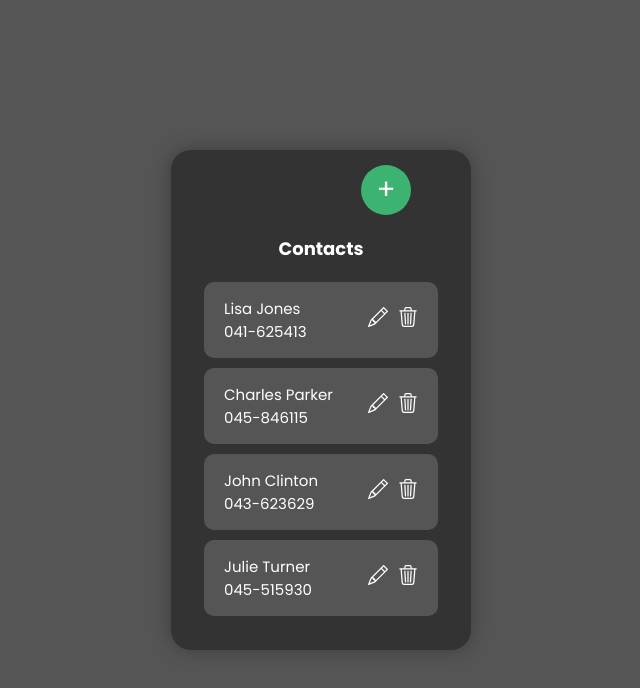
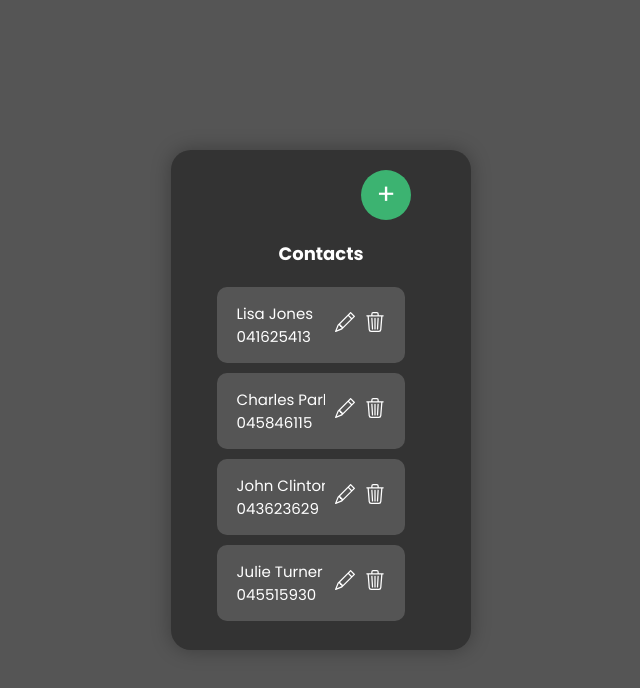
Before and after one commit to matifelitti/React-phone-numbers-agenda, a React (Vite) app in the folder React-phone-numbers-agenda/: page / in a window 1280 px wide. Shown: the top 688 px of the page, without its empty margins (319-959 px from the left). Built offline with nearby package versions, Linux system fonts and the light colour scheme.

Commit message:
edit and delete contacts

```diff
--- a/React-phone-numbers-agenda/src/App.jsx
+++ b/React-phone-numbers-agenda/src/App.jsx
@@ -1,12 +1,13 @@
-import { phones } from "./Phones";
 import React, { useState } from "react";
 import "./styles.css";
+import { phones } from "./Phones";
 
 function App() {
   const [phonesList, setPhonesList] = useState(phones);
   const [newName, setNewName] = useState("");
   const [newNumber, setNewNumber] = useState("");
   const [modalOpenNewContact, setModalOpenNewContact] = useState(false);
+  const [editingPhoneId, setEditingPhoneId] = useState(null);
   const phoneDigits = /^\d{9}$/;
 
   const handleSave = (e) => {
@@ -20,6 +21,20 @@ function App() {
       return;
     }
 
+    if (editingPhoneId !== null) {
+      const updatedPhonesList = phonesList.map((phone) => {
+        if (phone.id === editingPhoneId) {
+          return {
+            ...phone,
+            name: newName,
+            number: newNumber,
+          };
+        }
+        return phone;
+      });
+      setPhonesList(updatedPhonesList);
+      setEditingPhoneId(null);
+    } else {
       const lastPhoneId =
         phonesList.length > 0 ? phonesList[phonesList.length - 1].id : 0;
 
@@ -29,18 +44,42 @@ function App() {
         number: newNumber,
       };
       setPhonesList([...phonesList, newPhone]);
+    }
+
     setNewName("");
     setNewNumber("");
     setModalOpenNewContact(false);
+  };
+
+  const handleDelete = (phoneId) => {
+    const updatedPhonesList = phonesList.filter(
+      (phone) => phone.id !== phoneId
+    );
+    setPhonesList(updatedPhonesList);
+  };
+
+  const openEditModal = (phoneId) => {
+    const phoneToEdit = phonesList.find((phone) => phone.id === phoneId);
+    if (phoneToEdit) {
+      setNewName(phoneToEdit.name);
+      setNewNumber(phoneToEdit.number);
+      setEditingPhoneId(phoneId);
+      setModalOpenNewContact(true);
+    }
   };
 
   return (
     <div className="container">
       <div className="phonesContainer">
         <button
-          className="addNewPhone"
+          className="addNewContact"
           title="add new contact"
-          onClick={() => setModalOpenNewContact(true)}
+          onClick={() => {
+            setNewName("");
+            setNewNumber("");
+            setEditingPhoneId(null);
+            setModalOpenNewContact(true);
+          }}
         >
           +
         </button>
@@ -64,13 +103,15 @@ function App() {
                   >
                     X
                   </button>
-                  <h5 className="modal-title">New Contact </h5>
+                  <h5 className="modal-title">
+                    {editingPhoneId !== null ? "Edit Contact" : "New Contact"}
+                  </h5>
                 </div>
                 <div>
                   <form onSubmit={handleSave}>
                     <input
                       type="text"
-                      name="namscdade"
+                      name="name"
                       value={newName}
                       placeholder="name"
                       onChange={(e) => setNewName(e.target.value)}
@@ -102,6 +143,7 @@ function App() {
         </div>
 
         <h2>Contacts</h2>
+        <div className="scrollBar">
           {phonesList.map((phone) => (
             <div className="phonesData" key={phone.id}>
               <div className="contact-info">
@@ -109,25 +151,25 @@ function App() {
                 <p>{phone.number}</p>
               </div>
               <div className="icons">
-              <button>
+                <button onClick={() => openEditModal(phone.id)}>
                   <svg
                     xmlns="http://www.w3.org/2000/svg"
                     width="20"
                     height="20"
                     fill="currentColor"
-                  class="bi bi-pencil"
+                    className="bi bi-pencil"
                     viewBox="0 0 16 16"
                   >
                     <path d="M12.146.146a.5.5 0 0 1 .708 0l3 3a.5.5 0 0 1 0 .708l-10 10a.5.5 0 0 1-.168.11l-5 2a.5.5 0 0 1-.65-.65l2-5a.5.5 0 0 1 .11-.168zM11.207 2.5 13.5 4.793 14.793 3.5 12.5 1.207zm1.586 3L10.5 3.207 4 9.707V10h.5a.5.5 0 0 1 .5.5v.5h.5a.5.5 0 0 1 .5.5v.5h.293zm-9.761 5.175-.106.106-1.528 3.821 3.821-1.528.106-.106A.5.5 0 0 1 5 12.5V12h-.5a.5.5 0 0 1-.5-.5V11h-.5a.5.5 0 0 1-.468-.325" />
                   </svg>
                 </button>
-              <button>
+                <button onClick={() => handleDelete(phone.id)}>
                   <svg
                     xmlns="http://www.w3.org/2000/svg"
                     width="20"
                     height="20"
                     fill="currentColor"
-                  class="bi bi-trash3"
+                    className="bi bi-trash3"
                     viewBox="0 0 16 16"
                   >
                     <path d="M6.5 1h3a.5.5 0 0 1 .5.5v1H6v-1a.5.5 0 0 1 .5-.5M11 2.5v-1A1.5 1.5 0 0 0 9.5 0h-3A1.5 1.5 0 0 0 5 1.5v1H1.5a.5.5 0 0 0 0 1h.538l.853 10.66A2 2 0 0 0 4.885 16h6.23a2 2 0 0 0 1.994-1.84l.853-10.66h.538a.5.5 0 0 0 0-1zm1.958 1-.846 10.58a1 1 0 0 1-.997.92h-6.23a1 1 0 0 1-.997-.92L3.042 3.5zm-7.487 1a.5.5 0 0 1 .528.47l.5 8.5a.5.5 0 0 1-.998.06L5 5.03a.5.5 0 0 1 .47-.53Zm5.058 0a.5.5 0 0 1 .47.53l-.5 8.5a.5.5 0 1 1-.998-.06l.5-8.5a.5.5 0 0 1 .528-.47M8 4.5a.5.5 0 0 1 .5.5v8.5a.5.5 0 0 1-1 0V5a.5.5 0 0 1 .5-.5" />
@@ -138,6 +180,7 @@ function App() {
           ))}
         </div>
       </div>
+    </div>
   );
 }
 
--- a/React-phone-numbers-agenda/src/Phones.jsx
+++ b/React-phone-numbers-agenda/src/Phones.jsx
@@ -2,21 +2,21 @@ export const phones = [
   {
     id: 1,
     name: "Lisa Jones",
-    number: "041-625413",
+    number: "041625413",
   },
   {
     id: 2,
     name: "Charles Parker",
-    number: "045-846115",
+    number: "045846115",
   },
   {
     id: 3,
     name: "John Clinton",
-    number: "043-623629",
+    number: "043623629",
   },
   {
     id: 4,
     name: "Julie Turner",
-    number: "045-515930",
+    number: "045515930",
   },
 ];
--- a/React-phone-numbers-agenda/src/styles.css
+++ b/React-phone-numbers-agenda/src/styles.css
@@ -15,7 +15,7 @@
   background-color: #555555;
 }
 
-.addNewPhone {
+.addNewContact {
   font-size: 28px;
   background-color: mediumseagreen;
   color: white;
@@ -26,7 +26,7 @@
   height: 50px;
   margin: 20px;
   margin-left: 150px;
-  margin-top: -20px;
+  margin-top: -10px;
   transition: all 0.3s ease;
 }
 
@@ -59,12 +59,20 @@ h2 {
   color: #fff;
 }
 
+.scrollBar {
+  max-width: 290px;
+  height: auto;
+  overflow-x: hidden;
+  overflow-y: scroll;
+  white-space: nowrap;
+}
+
 .phonesData {
   font-size: 15px;
   margin-bottom: 10px;
   padding: 15px 20px;
   border-radius: 10px;
-  width: 90%;
+  max-width: 90%;
   background-color: #555;
   color: #fff;
   display: flex;
@@ -105,6 +113,13 @@ h2 {
 
 .phonesData button:hover svg {
   fill: mediumseagreen;
+}
+
+.contact-info {
+  max-width: 150px;
+  overflow: hidden;
+  white-space: nowrap;
+  text-overflow: ellipsis;
 }
 
 .modal-content {
```
Lines whose indentation alone changed are shown as unchanged.
